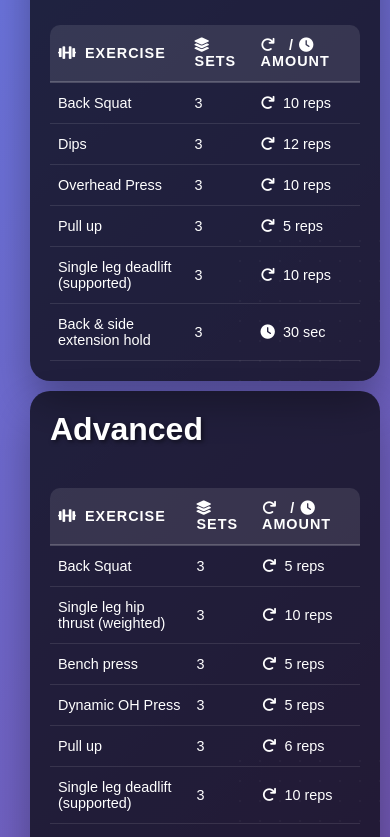
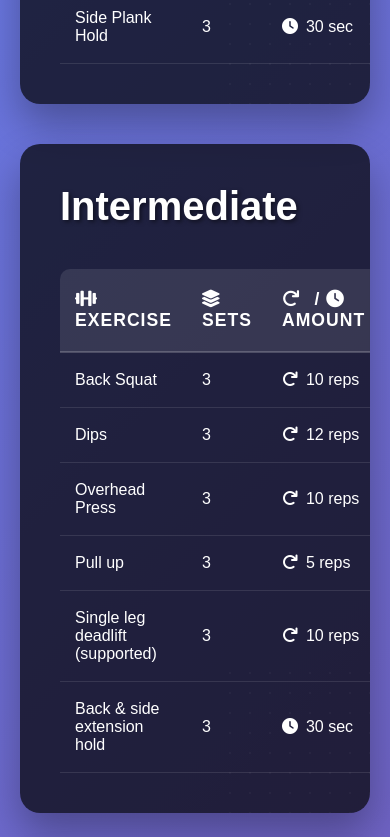
Before and after one commit to tc-tommo/gymnastics-programme, a plain HTML site: page index.html in a window 390 px wide. Shown: the part 549-1386 px from the top of the page. Drawn offline with Linux system fonts and the light colour scheme.

Commit message:
Remove media query for mobile responsiveness
Removed responsive styles for smaller screens.

```diff
--- a/index.html
+++ b/index.html
@@ -123,23 +123,6 @@
         .icon {
             margin-right: 8px;
             color: #ffffff;
-        }
-
-        @media (max-width: 768px) {
-            .container {
-                padding: 20px;
-                margin: 10px;
-            }
-
-            .header h1 {
-                font-size: 2rem;
-            }
-
-            .workout-table th,
-            .workout-table td {
-                padding: 12px 8px;
-                font-size: 0.9rem;
-            }
         }
     </style>
 </head>
```
